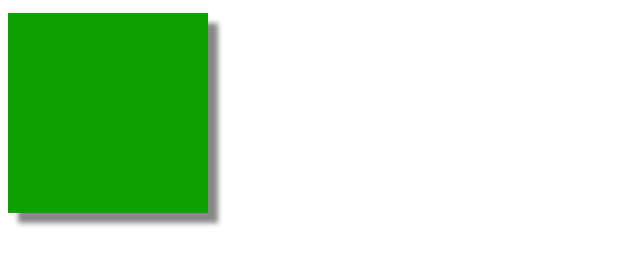
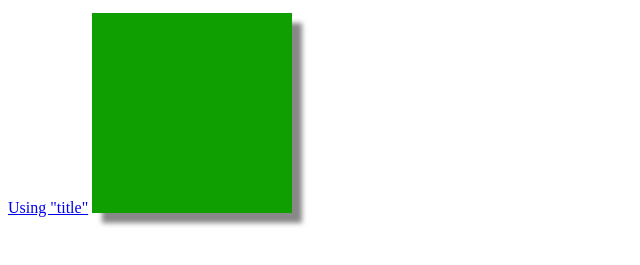
Before and after one commit to pytham/pytham.github.io, a plain HTML site: page index.html in a window 1280 px wide. Shown: the part 101-366 px from the top of the page, without its empty margins (0-640 px from the left). Drawn offline with Linux system fonts and the light colour scheme.

Commit message:
Update index.html

```diff
--- a/index.html
+++ b/index.html
@@ -5,6 +5,8 @@
     <p>Here, have a PostIt</p>
     <script src='jquery2.js' type="text/javascript">   </script>
     <link type='text/css' rel='stylesheet'  href='style.css'></link>
+    <a href="#" title="This is a tooltip" class="tooltip">Using "title"</a>
+
     <canvas id='canvas' width='200' height='200' draggable='true'
     style='order:1px solid #000000;background:#0F9F00;box-shadow: 10px 10px 5px #888888;'
     tooltip="I'm the Postit" class='tooltip'> </canvas>
```
